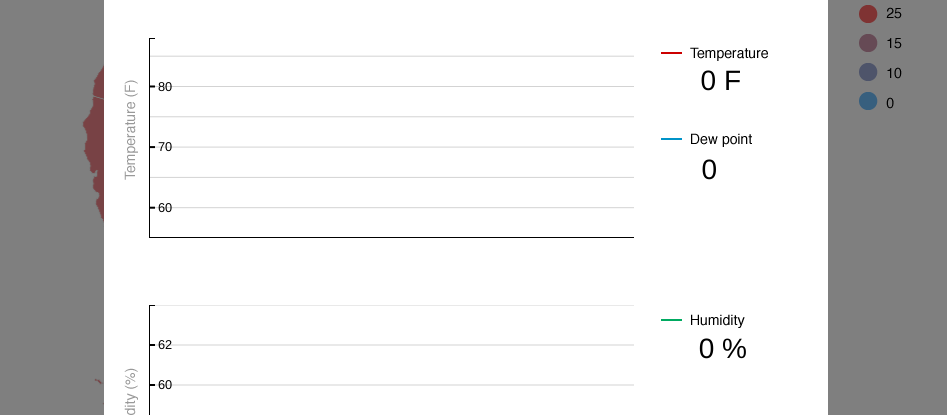
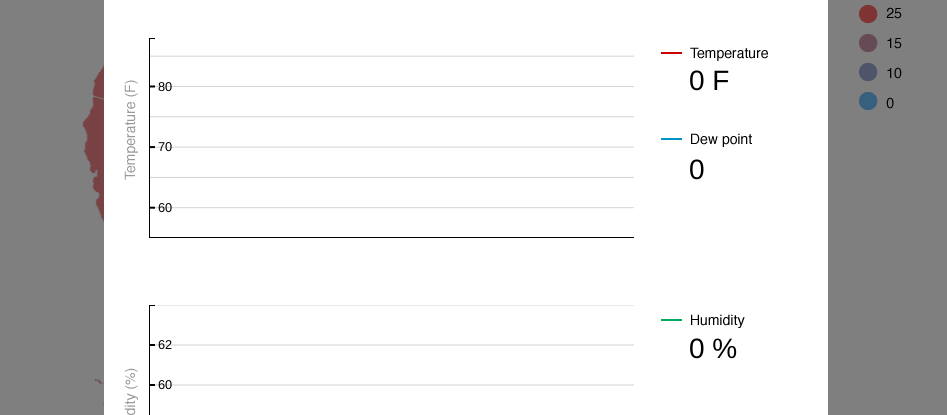
Before and after one commit to zubrabubra/devicehive-demo-environment, a plain HTML site: page web-page/i3a.html in a window 1280 px wide. Shown: the part 167-582 px from the top of the page, without its empty margins (166-1113 px from the left). Drawn offline with nearby package versions, Linux system fonts and the light colour scheme.

Commit message:
Fixed values align

```diff
--- a/web-page/i3a.html
+++ b/web-page/i3a.html
@@ -66,19 +66,40 @@
 			display: table;
 			margin: 0 auto;
 		}
+		.numberValues{
+			width:65px;
+			margin-left:645px;
+			text-align: left;
+		}
         </style>
     </head>
     <body>
 
         <div class="graph" style="position: absolute; left: -83px; top: 205px; width: 100%; text-align: center;"></div>
 		<div class="graph2" style="position: absolute; left: -83px; top: 472px; width: 100%; text-align: center;"></div>
-
-		<div style="position: absolute; left: -83px; top: 232px; width: 100%; text-align: center;"><div style="width: 700px; text-align: right" id="tempVal" class="values"></div> </div>
-		<div style="position: absolute; left: -107px; top: 321px; width: 100%; text-align: center;"><div style="width: 700px; text-align: right" id=dewVal class="values"></div></div>
-		<div style="position: absolute; left: -77px; top: 500px; width: 100%; text-align: center;"><div style="width: 700px; text-align: right" id=humidityVal class="values"></div></div>
+		<!-- Temperature value-->
+		<div style="position: absolute; left: -80px; top: 232px; width: 100%; text-align: center;">
+			<div style="width: 700px; text-align: right;" class="values" >
+				<div id="tempVal" class="numberValues"></div>
+			</div>
+		</div>
+		<!-- Dew point value-->
+		<div style="position: absolute; left: -80px; top: 321px; width: 100%; text-align: center;">
+			<div style="width: 700px; text-align: right;" class="values">
+				<div id="dewVal" class="numberValues"></div>
+			</div>
+		</div>
+		<!-- Humidity value-->
+		<div style="position: absolute; left: -80px; top: 500px; width: 100%; text-align: center;">
+			<div style="width: 700px; text-align: right;" class="values">
+				<div id="humidityVal" class="numberValues"></div>
+			</div>
+		</div>
+		<!-- Close X-->
 		<div style="position: absolute; left: 0px; top: 150px; width: 100%; text-align: center; z-index: 9999;">
 			<div id="close" style="width:670px; text-align: center;"> <div style="float: right; height: 20px; width: 20px;" onClick="window.location.assign('./i3.html')"></div> </div>
 		</div>
+		<!-- State value-->
 		<div style="position: absolute; left: -296px; top: 140px; width: 100%; text-align: center; ">
 			<div id="state"></div>
 		</div>
```
